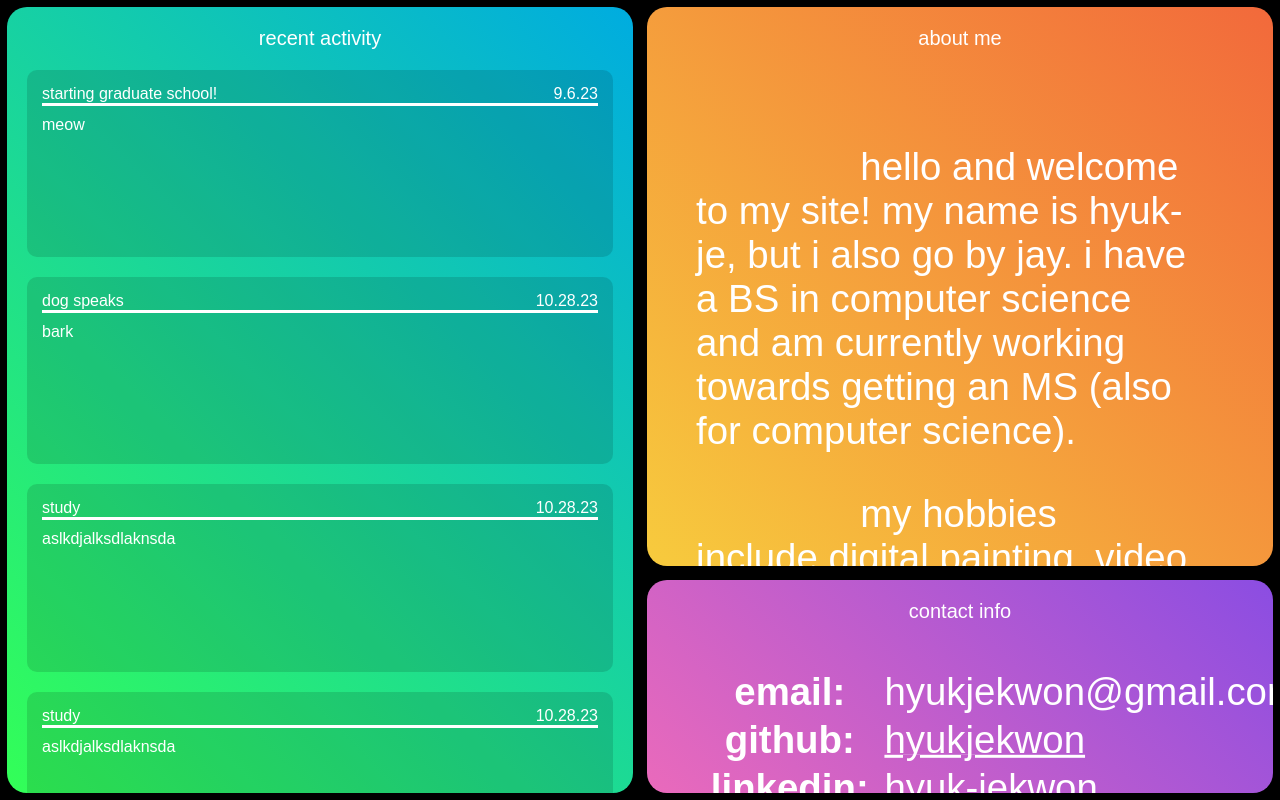
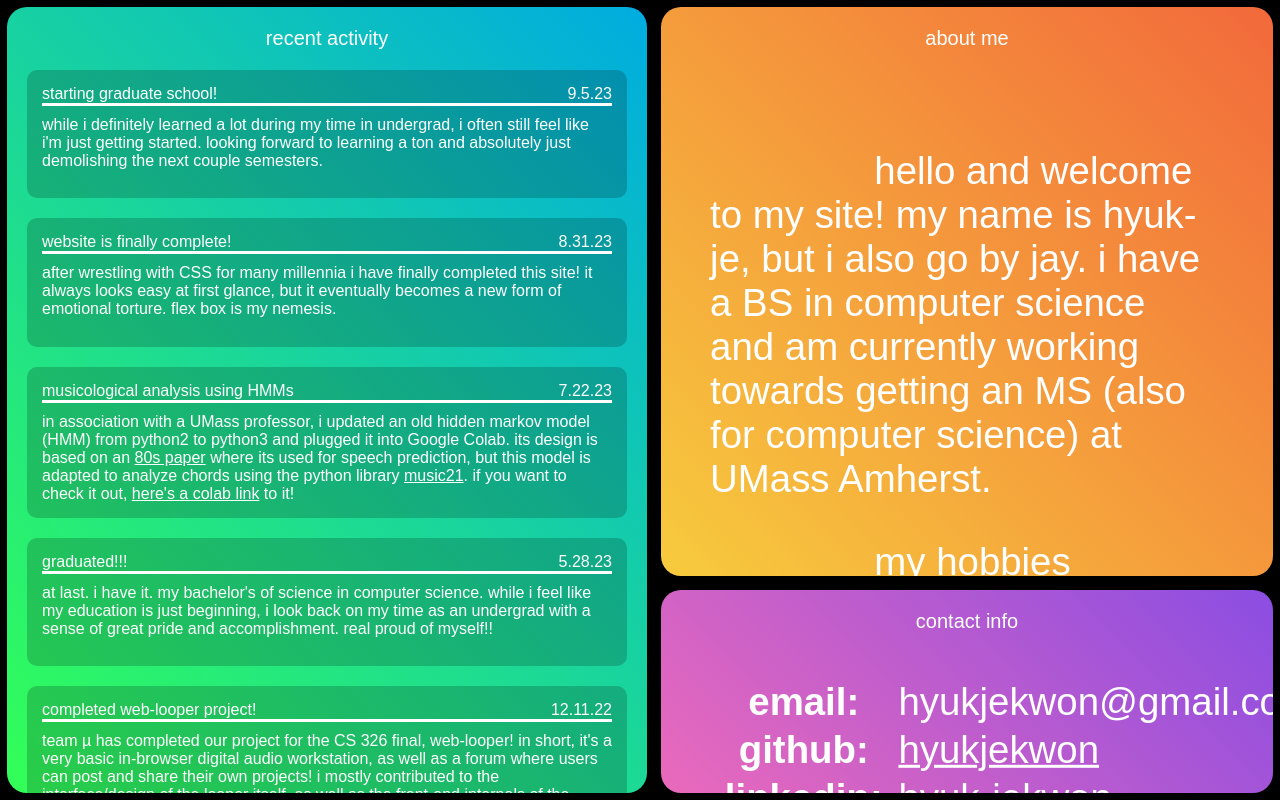
Before and after one commit to hyukjekwon/hk-three-js-testing, a plain HTML site: page subpages/home.html in a window 1280 px wide. Drawn offline with Linux system fonts and the light colour scheme.

Commit message:
Added a bunch of posts, as well as better formatting

```diff
--- a/loadPosts.js
+++ b/loadPosts.js
@@ -23,6 +23,22 @@ function loadPosts(posts) {
         const content = document.createElement("div");
         content.classList.add("post-content");
         content.innerHTML = post.content;
+
+        if (post.links) {
+            for (const link of post.links) {
+                const text = content.innerHTML;
+                const [i, j] = [text.indexOf("_sl_"), text.indexOf("_el_") + 4];
+                const embed = text.slice(i+4, j-4);
+                content.innerHTML = text.slice(0, i);
+                const linkDOM = document.createElement("a");
+                linkDOM.innerHTML = embed;
+                linkDOM.href = link;
+                linkDOM.target = "_top"
+                content.appendChild(linkDOM);
+                content.innerHTML += text.slice(j);
+            }
+        }
+
         child.appendChild(content);
         parent.appendChild(child);
     }
--- a/posts.json
+++ b/posts.json
@@ -1,27 +1,41 @@
 [
     {
         "title": "starting graduate school!",
-        "date": "9.6.23",
-        "content": "meow"
+        "date": "9.5.23",
+        "content": "while i definitely learned a lot during my time in undergrad, i often still feel like i'm just getting started. looking forward to learning a ton and absolutely just demolishing the next couple semesters."
     },
     {
-        "title": "dog speaks",
-        "date": "10.28.23",
-        "content": "bark"
+        "title": "website is finally complete!",
+        "date": "8.31.23",
+        "content": "after wrestling with CSS for many millennia i have finally completed this site! it always looks easy at first glance, but it eventually becomes a new form of emotional torture. flex box is my nemesis."
     },
     {
-        "title": "study",
-        "date": "10.28.23",
-        "content": "aslkdjalksdlaknsda"
+        "title": "musicological analysis using HMMs",
+        "date": "7.22.23",
+        "content": "in association with a UMass professor, i updated an old hidden markov model (HMM) from python2 to python3 and plugged it into Google Colab. its design is based on an _sl_80s paper_el_ where its used for speech prediction, but this model is adapted to analyze chords using the python library _sl_music21_el_. if you want to check it out, _sl_here's a colab link_el_ to it!",
+        "links": [
+            "https://ieeexplore.ieee.org/document/18626",
+            "http://web.mit.edu/music21/",
+            "https://colab.research.google.com/drive/1yWkqtEebtMEsqp_YbgzpuTm1WE0y_UZW"
+        ]
     },
     {
-        "title": "study",
-        "date": "10.28.23",
-        "content": "aslkdjalksdlaknsda"
+        "title": "graduated!!!",
+        "date": "5.28.23",
+        "content": "at last. i have it. my bachelor's of science in computer science. while i feel like my education is just beginning, i look back on my time as an undergrad with a sense of great pride and accomplishment. real proud of myself!!"
     },
     {
-        "title": "study",
-        "date": "10.28.23",
-        "content": "aslkdjalksdlaknsda"
+        "title": "completed web-looper project!",
+        "date": "12.11.22",
+        "content": "team µ has completed our project for the CS 326 final, web-looper! in short, it's a very basic in-browser digital audio workstation, as well as a forum where users can post and share their own projects! i mostly contributed to the interface/design of the looper itself, as well as the front-end internals of the Tone.js library. here's the _sl_repo_el_, and here's the _sl_link_el_!",
+        "links": [
+            "https://github.com/hyukjekwon/cs326-final-mu",
+            "http://web-looper.herokuapp.com/looper"
+        ]
+    },
+    {
+        "title": "started undergrad at umass!",
+        "date": "9.1.19",
+        "content": "i'm writing this retroactively just to add more posts so you can scroll down some more on this side. pay no heed."
     }
 ]
--- a/stylesheets/style.css
+++ b/stylesheets/style.css
@@ -97,9 +97,9 @@ html, body {
 }
 
 .post {
-    min-height: 20%;
+    min-height: 12.5%;
     border-radius: 10px;
-    background-color: #00000020;
+    background-color: #00000030;
     margin: 20px;
     position: relative;
     transition: all 0.5s ease;
@@ -114,13 +114,14 @@ html, body {
 }
 
 .post:hover {
-    border-width: 20px;
+    border-width: 10px;
     background-color: #00000040;
 }
 
 .post-header {
     display: flex;
     flex-direction: row;
+    border-bottom: solid;
 }
 
 .post-title {
@@ -134,8 +135,16 @@ html, body {
 }
 
 .post-content {
-    border-top: solid;
     padding-top: 10px;
+}
+
+a {
+    color: white;
+    transition: color 0.5s ease;
+}
+
+.post:hover a {
+    color: #80ffb0;
 }
 
 ul.nav a:hover {
@@ -186,6 +195,7 @@ ul.nav a:hover {
 }
 
 #home-welcome {
+    max-width: 50%;
     flex-grow: 1;
     position: relative;
     background: linear-gradient(45deg, #33FF57, #00ace0);
--- a/subpages/home.html
+++ b/subpages/home.html
@@ -20,7 +20,7 @@
                         my name is hyuk-je, but i also go by jay.
                         i have a BS in computer science and am
                         currently working towards getting an MS
-                        (also for computer science).
+                        (also for computer science) at UMass Amherst.
                     </p>
                     <p>
                         &emsp;&emsp;&emsp;&emsp;
```
